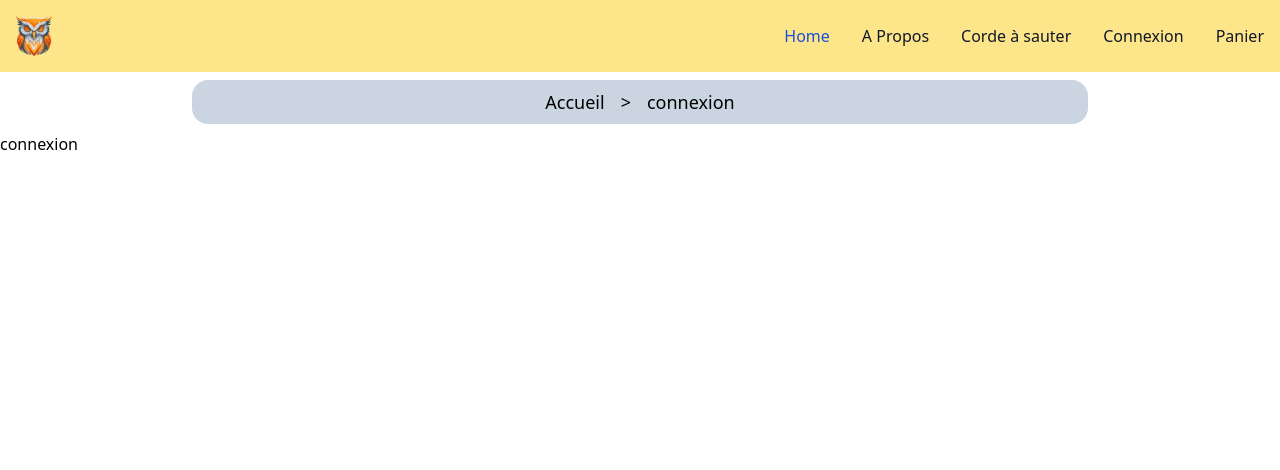
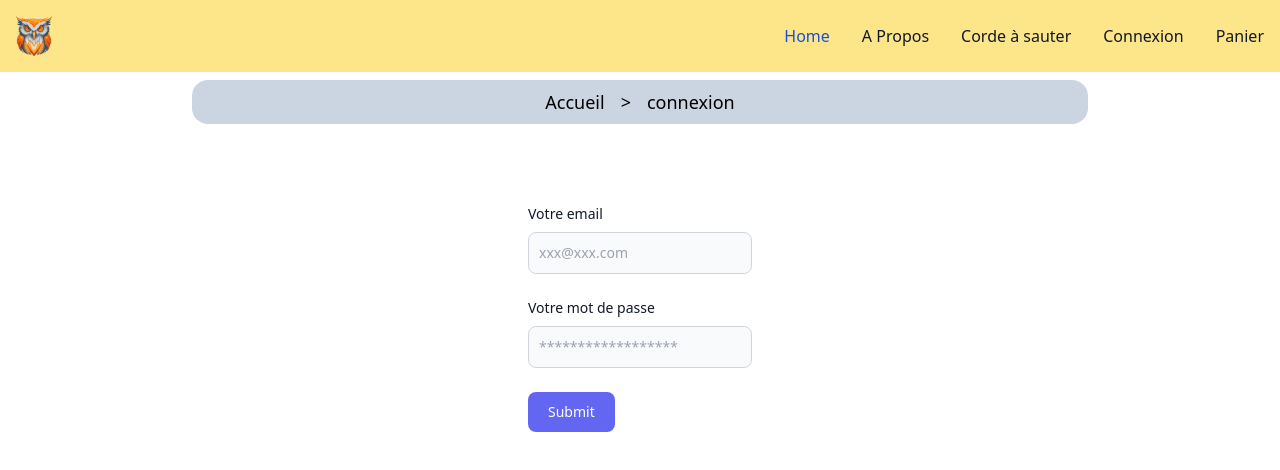
Before and after one commit to adrien141094/Checkpoint-4, a React (Vite) app in the folder frontend/: page /connexion in a window 1280 px wide. Shown: the top 470 px of the page. Built offline with nearby package versions, Linux system fonts and the light colour scheme.

Commit message:
mise en place du CSS pour connexion

```diff
--- a/frontend/src/pages/Connexion.jsx
+++ b/frontend/src/pages/Connexion.jsx
@@ -1,11 +1,74 @@
-import React from "react";
+import React, { useState } from "react";
+import connexion from "../services/connexion";
 import Breadcrumbs from "../components/Breadcrumbs";
 
 function Connexion() {
+  const [auth, setAuth] = useState({
+    email: "",
+    password: "",
+  });
+
+  const handleAuth = (event) => {
+    setAuth({ ...auth, [event.target.name]: event.target.value });
+  };
+
+  const login = async (event) => {
+    event.preventDefault();
+    try {
+      await connexion.post("/connexion", auth);
+    } catch (error) {
+      console.error(error);
+    }
+  };
   return (
     <div>
       <Breadcrumbs />
-      <h1>connexion</h1>
+      <div className=" flex justify-center mt-20">
+        <form onSubmit={(event) => login(event)}>
+          <div className="mb-6">
+            <label
+              htmlFor="email"
+              className="block mb-2 text-sm font-medium text-gray-900 dark:text-white"
+            >
+              Votre email
+            </label>
+            <input
+              id="email"
+              className="bg-gray-50 border border-gray-300 text-gray-900 text-sm rounded-lg focus:ring-blue-500 focus:border-blue-500 block w-full p-2.5 dark:bg-gray-700 dark:border-gray-600 dark:placeholder-gray-400 dark:text-white dark:focus:ring-blue-500 dark:focus:border-blue-500"
+              value={auth.email}
+              type="email"
+              name="email"
+              placeholder="xxx@xxx.com"
+              onChange={(event) => handleAuth(event)}
+              required
+            />
+          </div>
+          <div className="mb-6">
+            <label
+              htmlFor="password"
+              className="block mb-2 text-sm font-medium text-gray-900 dark:text-white"
+            >
+              Votre mot de passe
+            </label>
+            <input
+              id="password"
+              className="bg-gray-50 border border-gray-300 text-gray-900 text-sm rounded-lg focus:ring-blue-500 focus:border-blue-500 block w-full p-2.5 dark:bg-gray-700 dark:border-gray-600 dark:placeholder-gray-400 dark:text-white dark:focus:ring-blue-500 dark:focus:border-blue-500"
+              type="password"
+              name="password"
+              value={auth.password}
+              onChange={(event) => handleAuth(event)}
+              placeholder="******************"
+              required
+            />
+          </div>
+          <button
+            type="submit"
+            className=" text-white bg-indigo-500 hover:bg-blue-800 focus:ring-4 focus:outline-none focus:ring-blue-300 font-medium rounded-lg text-sm w-full sm:w-auto px-5 py-2.5 text-center dark:bg-blue-600 dark:hover:bg-blue-700 dark:focus:ring-blue-800"
+          >
+            Submit
+          </button>
+        </form>
+      </div>
     </div>
   );
 }
```
